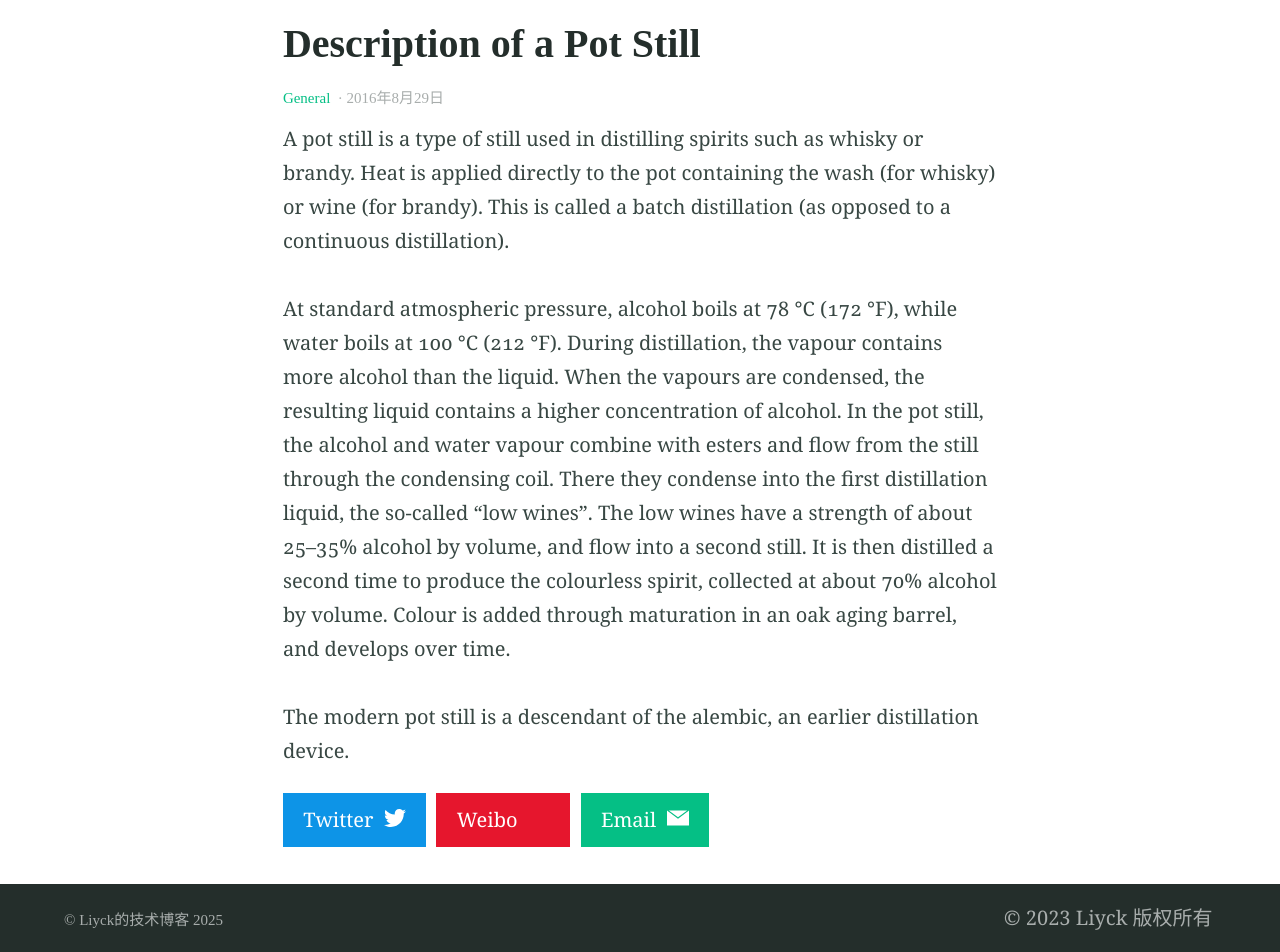
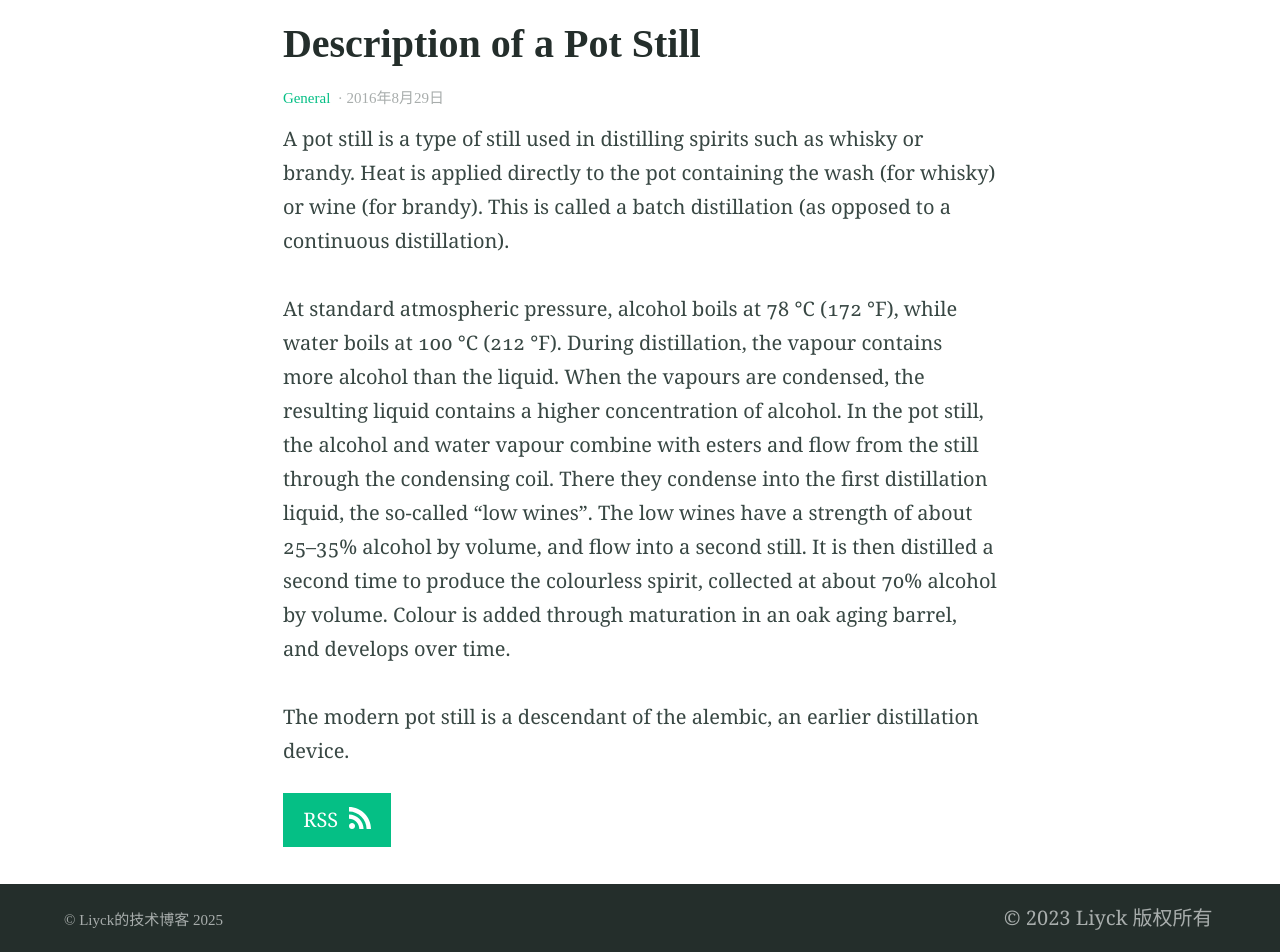
Before and after one commit to Liyck/Liyck.github.io, a Jekyll site: the page built from _posts/2016-08-29-example-post-three.md, in a window 1280 px wide. Shown: the part 427-1379 px from the top of the page. Built offline with Jekyll 4.4.1, drawn with Linux system fonts in a browser that asks for light colours; some of the changed lines change nothing that is shown.

Commit message:
Update _config.yml

```diff
--- a/_config.yml
+++ b/_config.yml
@@ -1,94 +1,88 @@
-# Site configuration
+# Site configuration for Jekyll
 
-# 1. Files excluded from Jekyll builds
+# 1. Exclude unnecessary files
 exclude:
-- README.md
-- CODE_OF_CONDUCT.md
-- CONTRIBUTING.md
-- screenshot.png
-- LICENSE
-- CNAME
-- Gemfile
-- Gemfile.lock
-- alembic-jekyll-theme.gemspec
-- .jekyll-cache
+  - README.md
+  - CODE_OF_CONDUCT.md
+  - CONTRIBUTING.md
+  - screenshot.png
+  - LICENSE
+  - CNAME
+  - Gemfile
+  - Gemfile.lock
+  - alembic-jekyll-theme.gemspec
+  - .jekyll-cache
 
-# 2. Installed Gems
+# 2. Plugins
 plugins:
-- jekyll-sitemap
-- jekyll-paginate
-- jekyll-seo-tag
-- jekyll-redirect-from
-- jekyll-feed
-- jekyll-commonmark
-- jekyll-include-cache
-# - jekyll-mentions  # 禁用不需要的功能
-# - jemoji           # 禁用不需要的功能
+  - jekyll-sitemap
+  - jekyll-paginate
+  - jekyll-seo-tag
+  - jekyll-redirect-from
+  - jekyll-feed
+  - jekyll-commonmark
+  - jekyll-include-cache
+  # - jekyll-mentions
+  # - jemoji
 
-# 3. Gem settings
-paginate: 10 # 每页文章数量增加到10篇
+# 3. Plugin Settings
+paginate: 10
 paginate_path: blog/page:num
-# jekyll-mentions: https://twitter.com # 已禁用
-author: Liyck # 您的名字
+
+author: Liyck
 social:
-  name: Liyck # 您的真实姓名
+  name: Liyck
   links:
     - https://github.com/Liyck
-    - https://twitter.com/your_twitter # 替换为您的Twitter
-    - https://weibo.com/your_weibo # 替换为您的微博
 
 # 4. Jekyll settings
 sass:
   style: compressed
 permalink: pretty
 excerpt_separator: <!-- more -->
-timezone: Asia/Shanghai # 修改为上海时区
+timezone: Asia/Shanghai
 
 # 5. Collections
 collections:
   posts:
-    title: 文章 # 修改为中文
+    title: 文章
     output: true
-    description: "技术探索与生活思考" # 文章列表描述
-    feature_text: |
-      欢迎来到我的博客
-    feature_image: "/assets/images/banner.jpg" # 使用本地图片
+    description: "技术探索与生活思考"
+    feature_text: "欢迎来到我的博客"
+    feature_image: "/assets/images/banner.jpg"
 
-# 6. Jekyll collections settings
+# 6. Defaults
 defaults:
-  -
-    scope:
+  - scope:
       path: ""
     values:
       image: "/assets/default-social-image.png"
-  -
-    scope:
+  - scope:
       path: ""
       type: "posts"
     values:
       layout: post
-  -
-    scope:
+  - scope:
       path: ""
       type: "pages"
     values:
       layout: page
 
-# 7. Site settings
+# 7. Site info
 encoding: utf-8
-lang: zh-CN # 修改为中文
-title: "Liyck的技术博客" # 博客名称
+lang: zh-CN
+locale: zh_CN
+title: "Liyck的技术博客"
+description: "分享编程技术、开发经验和生活感悟的个人博客"
 logo: "/assets/logos/logo.svg"
-description: "分享编程技术、开发经验和生活感悟的个人博客" # 博客描述
-url: "https://liyckonline.top" # 您的域名
+url: "https://liyckonline.top"
 baseurl: ""
-repo: "https://github.com/Liyck/Liyck.github.io" # 您的仓库
-email: "your_email@example.com" # 您的邮箱
-date_format: "%Y年%-m月%-d日" # 中文日期格式
+repo: "https://github.com/Liyck/Liyck.github.io"
+email: ""  # 已清空
+date_format: "%Y年%-m月%-d日"
 css_inline: true
-locale: zh_CN # 添加区域设置
 
-# 8. Site favicons & manifest icons
+# 8. Favicon
 favicons:
   16: '/assets/logos/logo@16px.png'
   32: '/assets/logos/logo@32px.png'
@@ -99,45 +93,41 @@
   512: '/assets/logos/logo@512px.png'
   1024: '/assets/logos/logo@1024px.png'
 
-# 9. Site navigation
+# 9. Navigation
 navigation_header:
-- title: 首页
-  url: /
-- title: 博客
-  url: /blog/
-- title: 分类
-  url: /categories/
-- title: 项目
-  url: /projects/
-- title: 关于
-  url: /about/
-- title: 搜索
-  url: /search/
+  - title: 首页
+    url: /
+  - title: 博客
+    url: /blog/
+  - title: 分类
+    url: /categories/
+  - title: 项目
+    url: /projects/
+  - title: 关于
+    url: /about/
+  - title: 搜索
+    url: /search/
 
 navigation_footer:
-- title: "© 2023 Liyck 版权所有"
-  url: https://liyckonline.top
+  - title: "© 2023 Liyck 版权所有"
+    url: https://liyckonline.top
 
+# 10. Social & sharing links (GitHub only)
 social_links:
   GitHub: https://github.com/Liyck
-  Twitter: https://twitter.com/your_twitter
-  Weibo: https://weibo.com/your_weibo
-  Email: mailto:your_email@example.com
   RSS: /feed.xml
 
 sharing_links:
-  Twitter: "#0d94e7"
-  Weibo: "#e6162d"
-  Email: true
+  RSS: true
 
-# 中文字体支持
+# 11. Font support
 fonts:
   preconnect_urls:
     - https://fonts.gstatic.com
   font_urls:
     - https://fonts.googleapis.com/css2?family=Noto+Sans+SC:wght@400;700&display=swap
 
-# 评论系统配置 (示例使用Gitalk)
+# 12. Comments (Gitalk example)
 comments:
   provider: gitalk
   gitalk:
@@ -147,11 +137,9 @@
     owner: Liyck
     admin: [Liyck]
 
-# SEO优化设置
+# 13. SEO settings
 seo:
   title: true
   description: true
   image: "/assets/default-social-image.png"
   locale: zh_CN
-  twitter:
-    username: your_twitter
```
